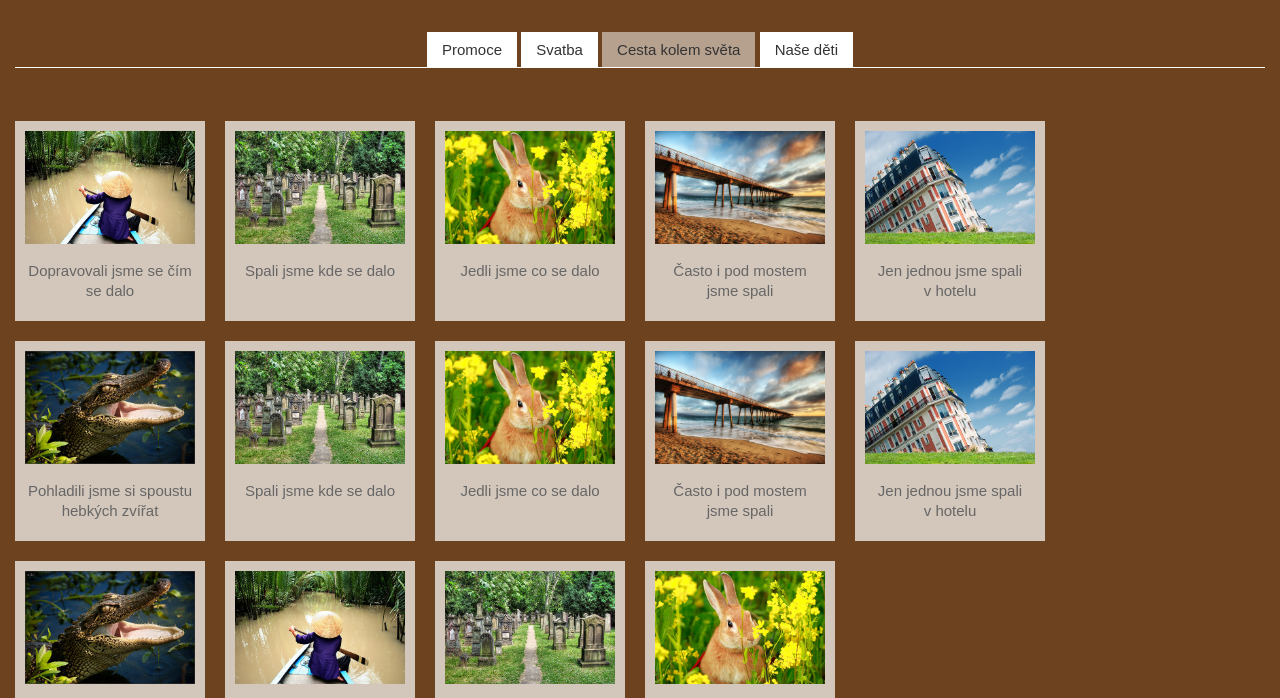
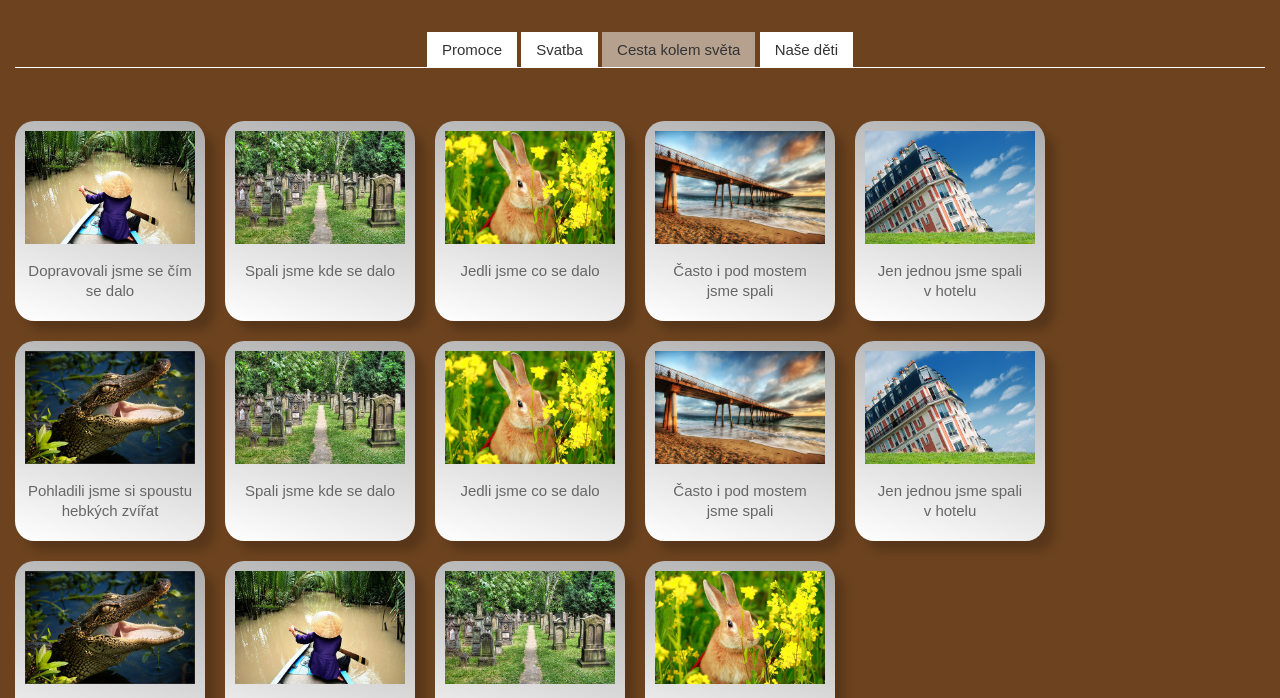
Before and after one commit to machal/frontend-21-4, a plain HTML site: page index.html in a window 1280 px wide. Shown: the part 93-791 px from the top of the page. Drawn offline with nearby package versions, Linux system fonts and the light colour scheme; files that its build step writes are made by us from their sources.

Commit message:
Pridano vyuziti kulatych rohu, bar. prechodu a stinu a animace (Transition)

```diff
--- a/less/ui/polaroid.less
+++ b/less/ui/polaroid.less
@@ -28,6 +28,9 @@
 
 // Layout
 .polaroid {
+	border-radius: 10%;
+	box-shadow: 10px 10px 10px rgba(0, 0, 0, .2);
+	background: linear-gradient(15deg, #fff, #aaa);
 	float: left;
 	width: 170px;
 	height: 180px;
@@ -40,10 +43,12 @@
 // Stavy
 .polaroid {
 	background-color: rgba(100%, 100%, 100%, .7);
+	transition: 300ms;
 
 	&:hover,
 	&:focus,
 	&:active {
+		transform: scale(1.25);
 	  	background-color: #fcf883;
 		background-color: rgba(100%, 100%, 100%, 1);
 	}
```
